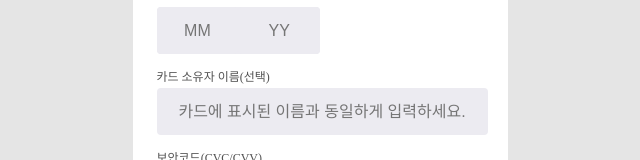
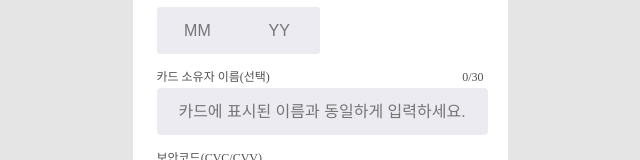
Before and after one commit to herekim/payssion, a React (Create React App) app: page /card-add in a window 1280 px wide. Shown: the part 321-481 px from the top of the page, without its empty margins (320-960 px from the left). Built offline with nearby package versions, Linux system fonts and the light colour scheme.

Commit message:
feat: Add Owner Edge Case

```diff
--- a/src/pages/card-add/card-form/components/CardOwner.tsx
+++ b/src/pages/card-add/card-form/components/CardOwner.tsx
@@ -8,7 +8,10 @@ interface CardOwnerProps {
 const CardOwner = ({ owner, handleChange }: CardOwnerProps) => {
   return (
     <div className="input-container">
-      <span className="input-title">카드 소유자 이름(선택)</span>
+      <div className="input-title">
+        <span>카드 소유자 이름(선택)</span>
+        <span>{`${owner.length}`}/30</span>
+      </div>
       <input
         type="text"
         className="input-basic"
--- a/src/styles/input.css
+++ b/src/styles/input.css
@@ -14,6 +14,7 @@
 .input-title {
   display: flex;
   align-items: center;
+  justify-content: space-between;
 
   font-size: 12px;
   line-height: 14px;
```
